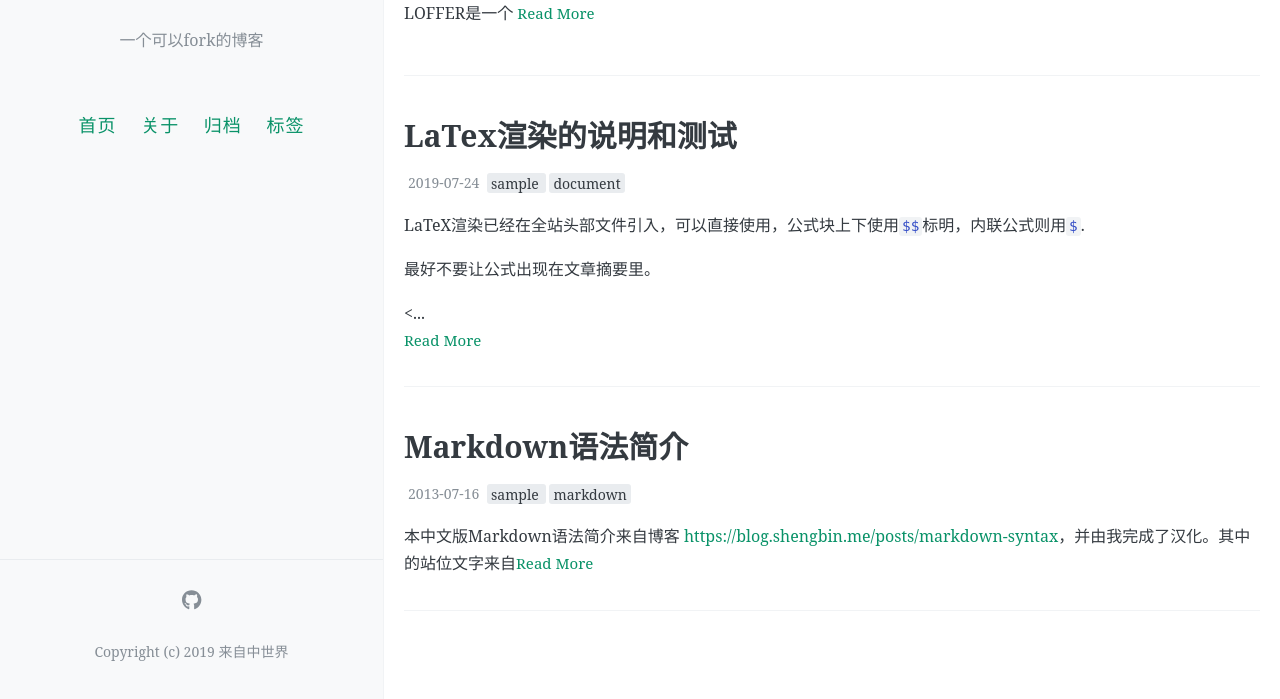
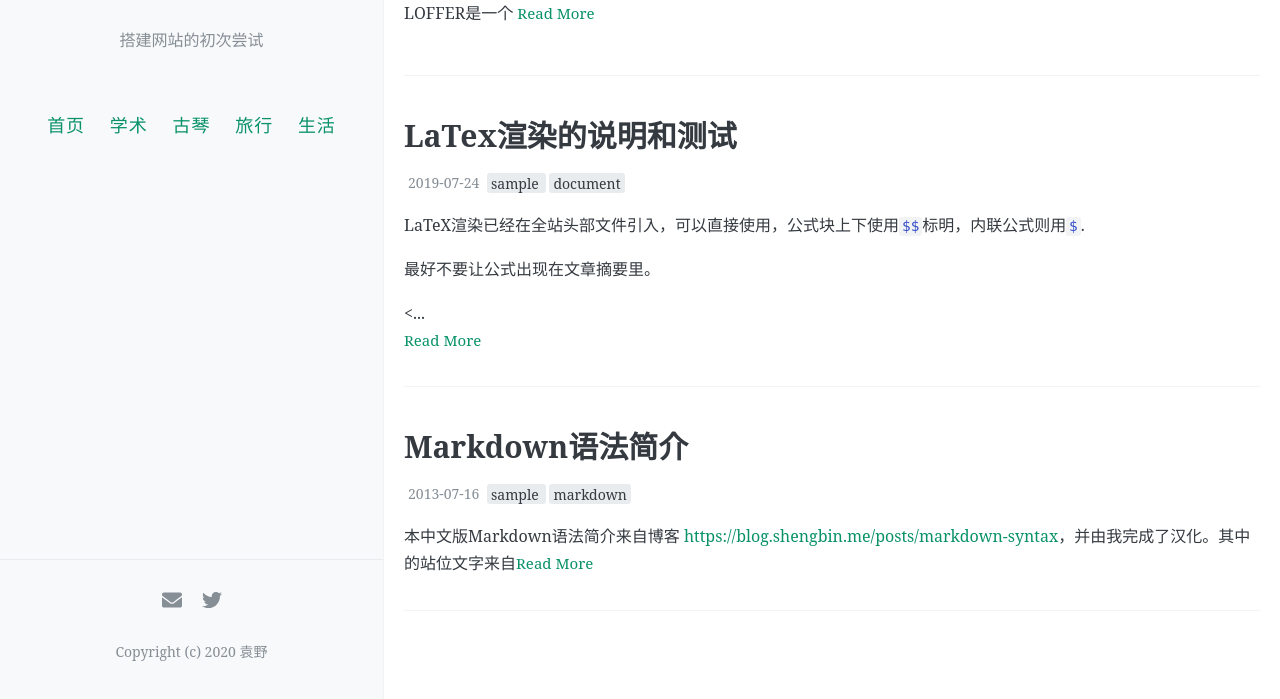
Before and after one commit to BeigeYuan/yeyuanonthecloud, a Jekyll site: the page built from index.html, in a window 1280 px wide and 1037 px high. Shown: the part 338-1037 px from the top of the window. Built offline with Jekyll 4.4.1, drawn with Linux system fonts in a browser that asks for light colours; the list of posts is cut into pages by our own code; comment, search, counter and statistics services are not loaded.

Commit message:
Update _config.yml

```diff
--- a/_config.yml
+++ b/_config.yml
@@ -7,16 +7,16 @@
 # 井号后面的文字是说明文档，不会被程序读取。
 
 # 描述/签名
-name: LOFFER
-description: 一个可以fork的博客
+name: 北歌的云台
+description: 搭建网站的初次尝试
 
 # 输入你的网站域名（如果你没有添加自己的域名，而是直接用GitHub pages分配的域名的话可以省略）
-url:
+url: https://beigeyuan.github.io/yeyuanonthecloud
 
 # 添加你的博客的二级域名，一般来说是你的repository名
 # 如果你的博客的URL是：(http://yourusername.github.io/repository-name)
 # 那么就写成 "/repository-name"
-baseurl: /LOFFER
+baseurl: /yeyuanonthecloud
 
 
 #
@@ -34,12 +34,14 @@ favicon: https://raw.githubusercontent.com/FromEndWorld/LOFFER/master/images/fav
 navigation:
   - name: 首页
     url: /
-  - name: 关于
-    url: /about
-  - name: 归档
-    url: /archive
-  - name: 标签
-    url: /tags
+  - name: 学术
+    url: /academic
+  - name: 古琴
+    url: /qin
+  - name: 旅行
+    url: /voyage
+  - name: 生活
+    ur1: /life
 
 # 每页的文章数
 paginate: 8
@@ -52,28 +54,28 @@ footer-links:
   weibo:  #请输入你的微博个性域名 https://www.weibo.com/<thispart>
   behance: # https://www.behance.net/<>
   dribbble: # https://dribbble.com/<>
-  email: #youremailaddress@mail.com
+  email: beigeyuanye@gmail.com
   facebook: #https://www.facebook.com/<>
   flickr: #https://www.flickr.com/<>
-  github: FromEndWorld/loffer #https://github.com/<>
+  github: #https://github.com/<>
   instagram: #https://instagram.com/<>
   linkedin: #https://www.linkedin.com/in/<>
   pinterest: #https://www.pinterest.com/<>
   rss: #随便填点啥RSS就能用了
   stackoverflow: # http://stackoverflow.com/<>
   tumblr: # https://<username>.tumblr.com
-  twitter: # https://www.twitter.com/<your_twitter_username>
+  twitter: https://www.twitter.com/BeigeYuan
   youtube: # channel/<your_long_string> or user/<user-name>
 
 # 站点页脚的文字
-footer-text: Copyright (c) 2019 来自中世界
+footer-text: Copyright (c) 2020 袁野
 
 #
 # 评论，注意，请不要同时添加多种不同的评论区
 #
 
 # 输入Disqus shortname，即可添加评论区，请查阅文档，设置自己的disqus站点，不要继续使用我的站点loffer
-disqus: loffer #shortname
+disqus: #shortname
 
 # 输入Gitalk相关设定，即可添加评论区，具体请看教程
 gitalk:
```
